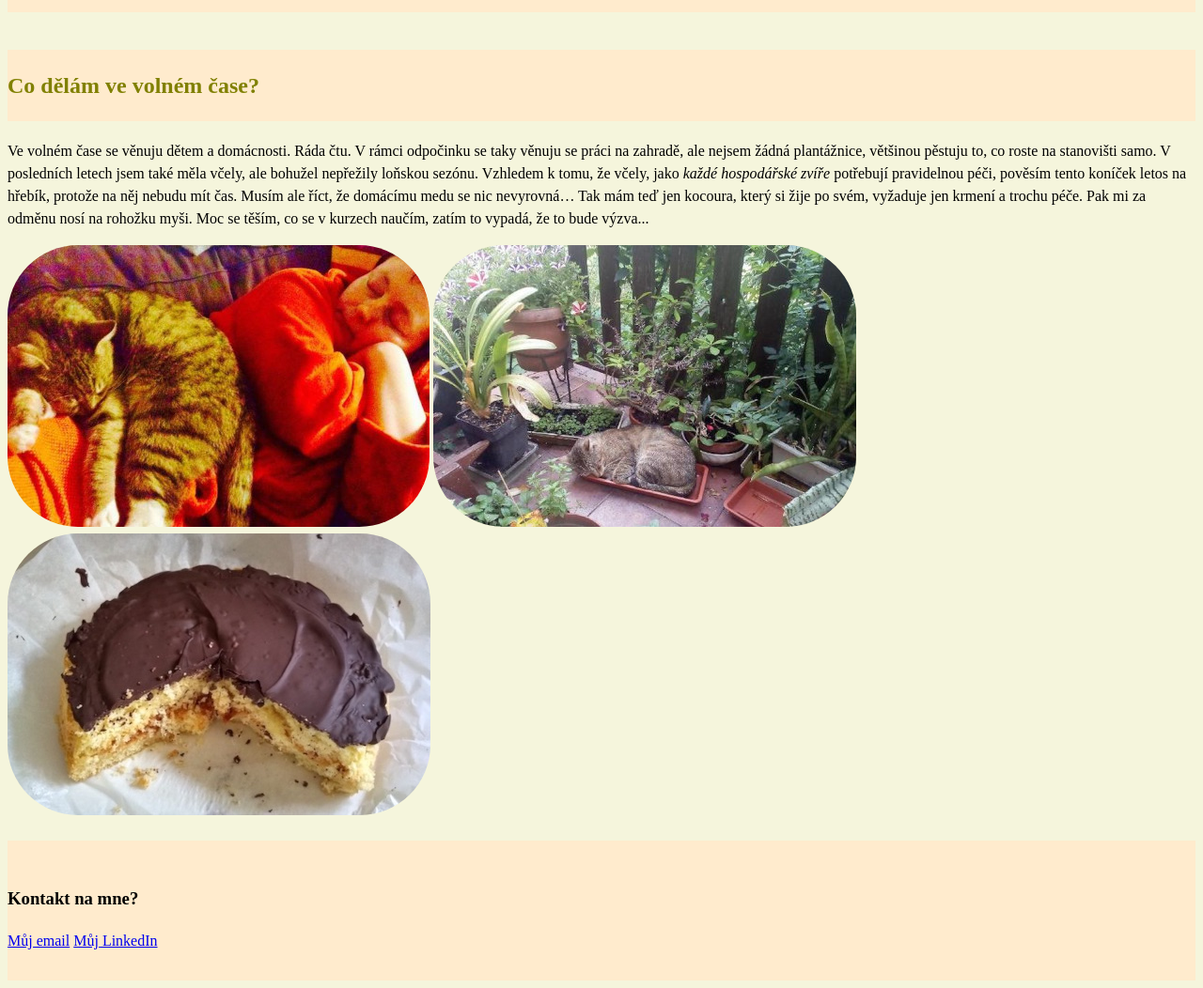
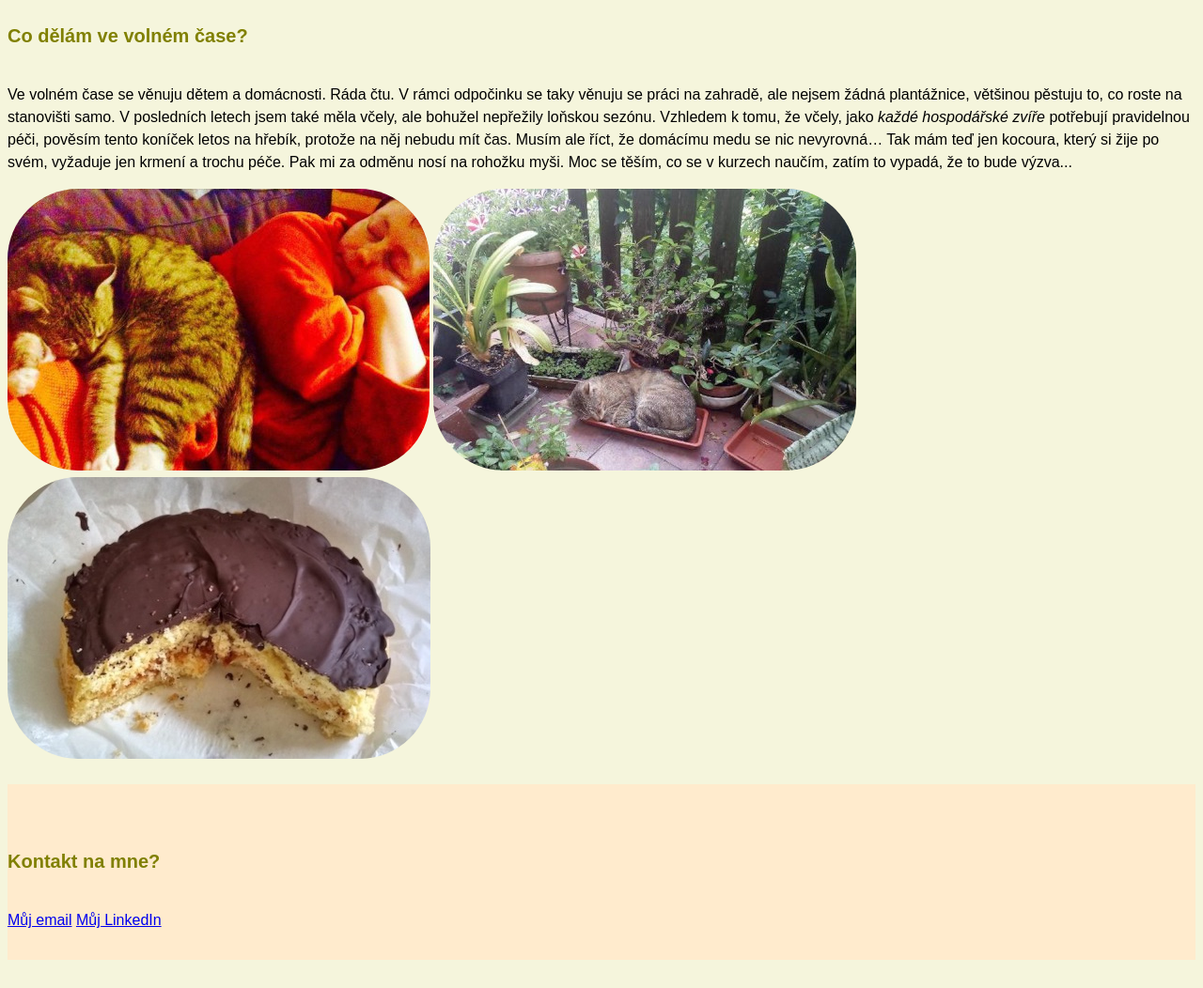
Before and after one commit to koderkaZuzana/lekce01, a plain HTML site: page index.html in a window 1280 px wide. Shown: the part 798-1850 px from the top of the page at 94% size. After the commit the page ends 1828 px from the top, so only its background shows below. Drawn offline with Linux system fonts and the light colour scheme.

Commit message:
Poslední úpravy

```diff
--- a/index.html
+++ b/index.html
@@ -40,7 +40,7 @@ Tak mám teď jen kocoura, který si žije po svém, vyžaduje jen krmení a tro
 </section>
 
 <footer class="paticka">
-<h3>Kontakt na mne?</h3>
+<h2>Kontakt na mne?</h2>
 
     <a href="mailto:zuzihorinkova@gmail.com">Můj email</a>
     <a href="https://cz.linkedin.com/">Můj LinkedIn </a>
--- a/style.css
+++ b/style.css
@@ -1,5 +1,6 @@
 body {
     background-color: beige;
+    font-family: Arial, Helvetica, sans-serif;
     font-size: 16px;
     line-height: 1.5;
 }
@@ -8,7 +9,9 @@ h1,
 h2,
 h3
 a {
-    color: olive; background-color: blanchedalmond;
+    color: olive;
+    font-family: Arial, Helvetica, sans-serif;
+    font-size: 20px;
     padding-block: 20px;
 }
 
```
